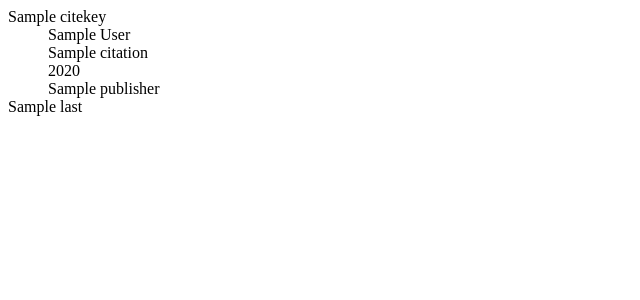
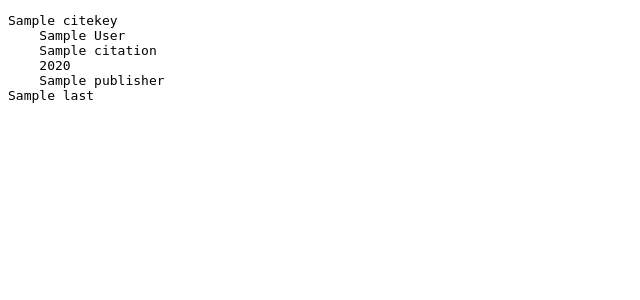
Before and after one commit to Tiiawss/Ohtuminiprojekti, a Flask app: template src/templates/bibtex.html in a window 1280 px wide. Shown: the top 300 px of the page, without its empty margins (0-640 px from the left). Run offline with Flask 2, Linux system fonts and the light colour scheme; the template is opened without the code that fills it: most values are stand-ins (such as "Sample title", 1, 10 or a date in 2020).

Commit message:
raw bibtex

```diff
--- a/src/templates/bibtex.html
+++ b/src/templates/bibtex.html
@@ -5,12 +5,12 @@
     </head>
     <body>
         {% for citation in bibtex %}
-        {{ citation.Citekey }}<br>
-        <text style="margin-left: 40px;">{{ citation.Author }}</text><br>
-        <text style="margin-left: 40px;">{{ citation.Title }}</text><br>
-        <text style="margin-left: 40px;">{{ citation.Year }}</text><br>
-        <text style="margin-left: 40px;">{{ citation.Publisher }}</text><br>
-        {{ citation.Last }}<br>
+<pre>{{ citation.Citekey }}
+    {{ citation.Author }}
+    {{ citation.Title }}
+    {{ citation.Year }}
+    {{ citation.Publisher }}
+{{ citation.Last }}</pre>
         {% endfor %}
     </body>
 </html>
```
